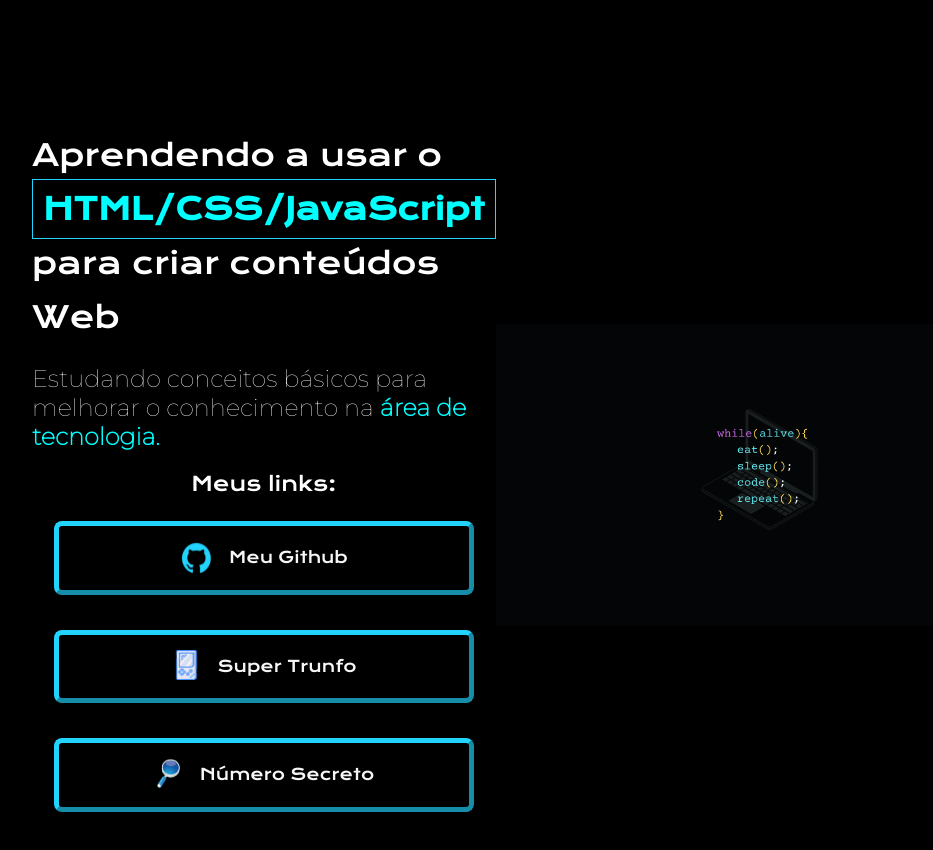
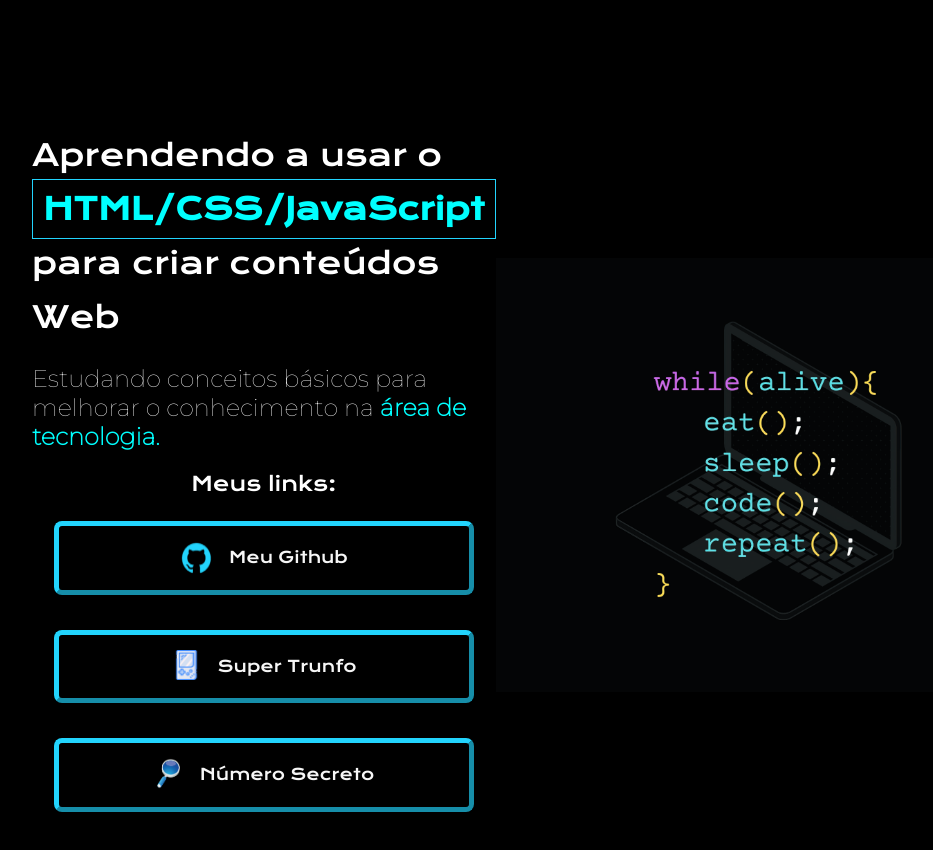
Before and after one commit to diegoalves018/html-css-javascript, a plain HTML site: page index.html in a window 1280 px wide. Shown: the whole page, without its empty margins (160-1093 px from the left). Drawn offline with nearby package versions, Linux system fonts and the light colour scheme.

Commit message:
img change

```diff
--- a/index.html
+++ b/index.html
@@ -26,7 +26,7 @@
                 </a>
             </div>
         </section>
-        <img src="./assets/eat-sleep-code-1920x1080-16019.png" alt="Imagem Código" class="tamanho-imagem">
+        <img src="./assets/eat-sleep-code-cut.png" alt="Imagem Código" class="tamanho-imagem">
     </main>
     <footer></footer>
 
--- a/style.css
+++ b/style.css
@@ -57,7 +57,7 @@ body {
 
 .tamanho-imagem {
     width: 60%;
-    height: 80%;
+    height: 110%;
 }
 
 .apresentacao__links {
```
Also changed, not shown: assets/eat-sleep-code-cut.png (added).
